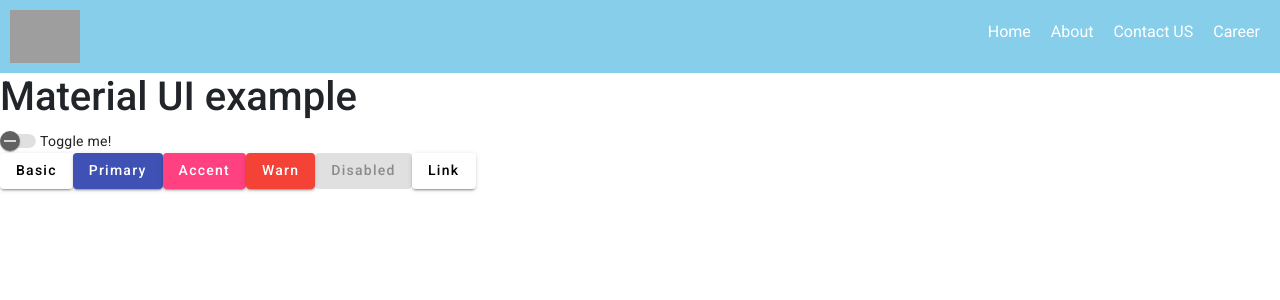
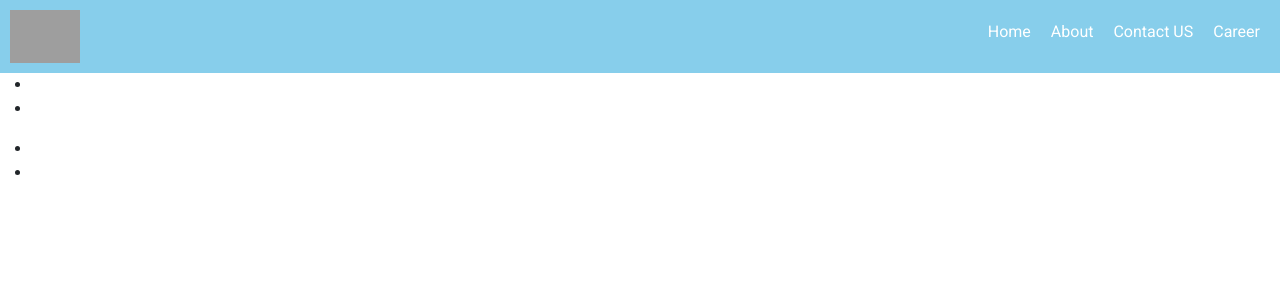
Before and after one commit to iampavanmun18/my-first-project, an Angular app: page / in a window 1280 px wide. Shown: the top 300 px of the page. Built offline with nearby package versions, Linux system fonts and the light colour scheme; grey boxes are pictures that could not be loaded.

Commit message:
reusable component

```diff
--- a/src/app/app.component.html
+++ b/src/app/app.component.html
@@ -1,13 +1,4 @@
 <app-header></app-header>
-<h1>Material UI example</h1>
-<mat-slide-toggle>Toggle me!</mat-slide-toggle>
-
-
-<div class="example-button-row">
-    <button mat-raised-button>Basic</button>
-    <button mat-raised-button color="primary">Primary</button>
-    <button mat-raised-button color="accent">Accent</button>
-    <button mat-raised-button color="warn">Warn</button>
-    <button mat-raised-button disabled>Disabled</button>
-    <a mat-raised-button href="https://www.google.com/" target="_blank">Link</a>
-  </div>
+<ul *ngFor="let user of userDetail">
+    <app-user-detail users="{user}"></app-user-detail>
+</ul>
--- a/src/app/app.component.ts
+++ b/src/app/app.component.ts
@@ -6,10 +6,12 @@ import { Component } from '@angular/core';
   styleUrls: ['./app.component.css'],
 })
 export class AppComponent {
-
-  display = false;
-  toggle(){
-    this.display = !this.display;
-  }
-
+  userDetail = [
+    {
+      name: 'Pavan',
+      email: 'pavan@gmail.com',
+      age: 25,
+    },
+    { name: 'Yash', email: 'Yash@gmail.com', age: 16 },
+  ];
 }
--- a/src/app/app.module.ts
+++ b/src/app/app.module.ts
@@ -11,6 +11,7 @@ import { HeaderComponent } from './header/header.component';
 import { BrowserAnimationsModule } from '@angular/platform-browser/animations';
 import { MatSlideToggleModule } from '@angular/material/slide-toggle';
 import {MatButtonModule  } from '@angular/material/button';
+import { UserDetailComponent } from './user-detail/user-detail.component';
 
 @NgModule({
   declarations: [
@@ -20,6 +21,7 @@ import {MatButtonModule  } from '@angular/material/button';
     StudentListComponent,
     CountryListComponent,
     HeaderComponent,
+    UserDetailComponent,
 
   ],
   imports: [
--- /dev/null
+++ b/src/app/user-detail/user-detail.component.html
@@ -0,0 +1,2 @@
+<li>{{item.name}}</li>
+<li>{{item.email}}</li>
--- /dev/null
+++ b/src/app/user-detail/user-detail.component.ts
@@ -0,0 +1,14 @@
+import { Component, Input, OnInit } from '@angular/core';
+
+@Component({
+  selector: 'app-user-detail',
+  templateUrl: './user-detail.component.html',
+  styleUrls: ['./user-detail.component.css'],
+})
+export class UserDetailComponent implements OnInit {
+  constructor(){}
+  @Input() item : {name:string, email:string} = {name:'', email:''}
+  ngOnInit(): void {
+  }
+
+}
```
Also changed, not shown: src/app/user-detail/user-detail.component.css (added), 1 other file (tests, documents, lock files or other folders).
